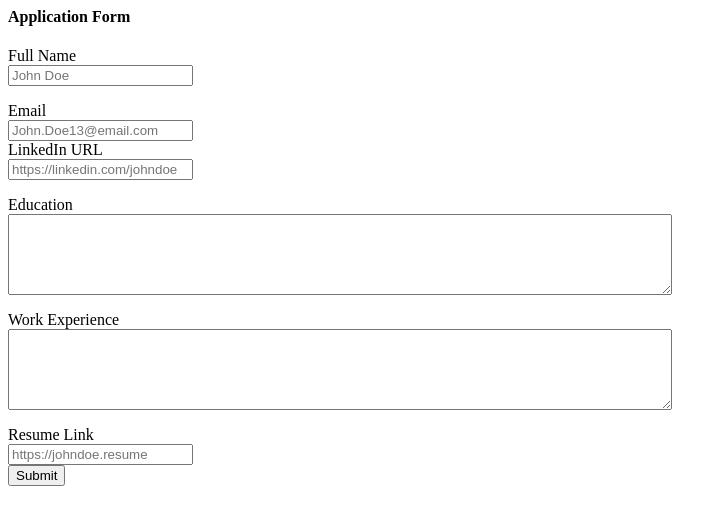
After one commit to HueyBayer/Data-Driven-Web, a Flask app: template templates/applicationform.html in a window 1280 px wide. The commit adds this page. Shown: the top 525 px of the page, without its empty margins (0-727 px from the left). Run offline with Flask 3, Linux system fonts and the light colour scheme; the template is opened without the code that fills it, so the values that code supplies are empty.

Commit message:
store data application in database

```diff
--- a/app.py
+++ b/app.py
@@ -1,5 +1,5 @@
-from flask import Flask, render_template, jsonify
-from database import load_jobs_from_db, load_job_from_db
+from flask import Flask, render_template, jsonify, request
+from database import load_jobs_from_db, load_job_from_db, add_application_to_db
 from sqlalchemy import text
 
 app = Flask(__name__)
@@ -21,5 +21,13 @@ def show_job(id):
     return "Not Found", 404
   return render_template("apply.html", job=job_lists)
 
+
+@app.route("/apply/<id>/application", methods=['post'])
+def apply_to_job(id):
+  data = request.form
+  job_lists = load_job_from_db(id)
+  add_application_to_db(id, data)
+  return render_template("submit.html", application=data, job=job_lists)
+
 if __name__ == "__main__":
   app.run(host = '0.0.0.0', debug = True)
--- /dev/null
+++ b/templates/applicationform.html
@@ -0,0 +1,30 @@
+<h4>Application Form</h4>
+<form action="/apply/{{job['d']}}/application" method="post">
+  <div style="margin-bottom: 16px;">
+  <label>Full Name</label><br>
+  <input type="text" name="full_name" placeholder="John Doe">
+  </div>
+  <div style="margin-bottom: 16px;">
+  <label>Email</label><br>
+  <input type="text" name="email"  placeholder="John.Doe13@email.com"
+  </div>
+  <div style="margin-bottom: 16px;">
+  <label>LinkedIn URL</label><br>
+  <input type="text" name="linkedin_url" placeholder="https://linkedin.com/johndoe">
+  </div>
+  <div style="margin-bottom: 16px;">
+  <label>Education</label><br>
+  <textarea rows="5" cols="80" name="education"></textarea>
+  </div>
+  <div style="margin-bottom: 16px;">
+  <label>Work Experience</label><br>
+  <textarea rows="5" cols="80" name="work_experience"></textarea>
+  </div>
+  <div style="margin-bottom: 16px;">
+  <label>Resume Link</label><br>
+  <input type="text" name="resume_url"  placeholder="https://johndoe.resume"
+  </div>
+  <div>
+  <input type="submit">
+  </div>
+</form>
--- a/templates/apply.html
+++ b/templates/apply.html
@@ -29,6 +29,7 @@
       </ol>
       <h4>Salary</h4>
       <p>{{job.e}}{{job.l}}</p>
+      {% include 'applicationform.html' %}
       {% include 'footer.html' %}
     </div>
   </body>
```
Also changed, not shown: database.py (+7 -1 lines), templates/submit.html (added, +32 -0 lines).
